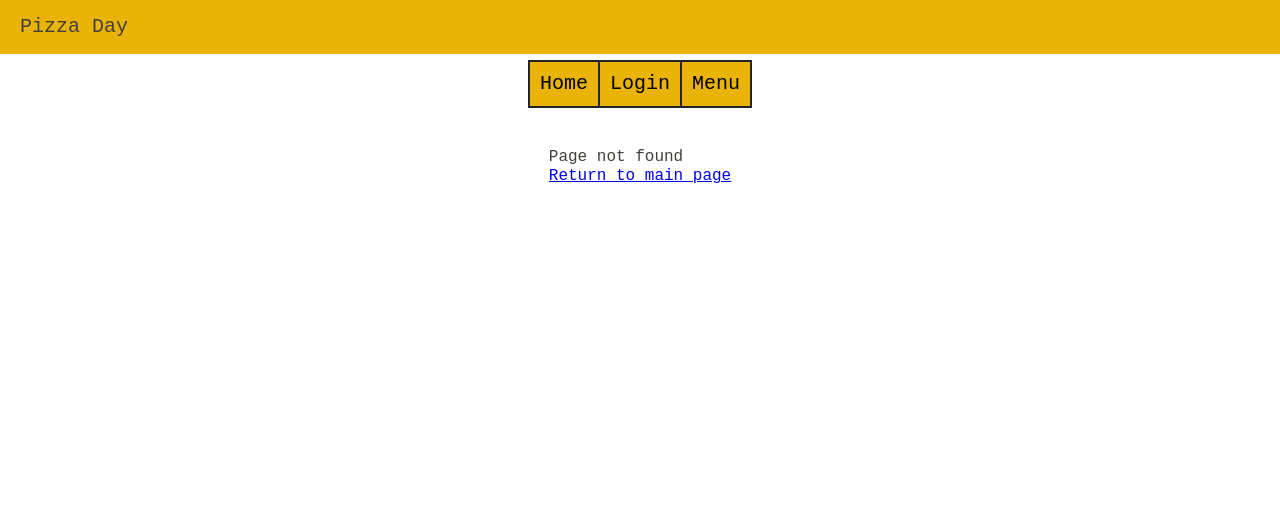
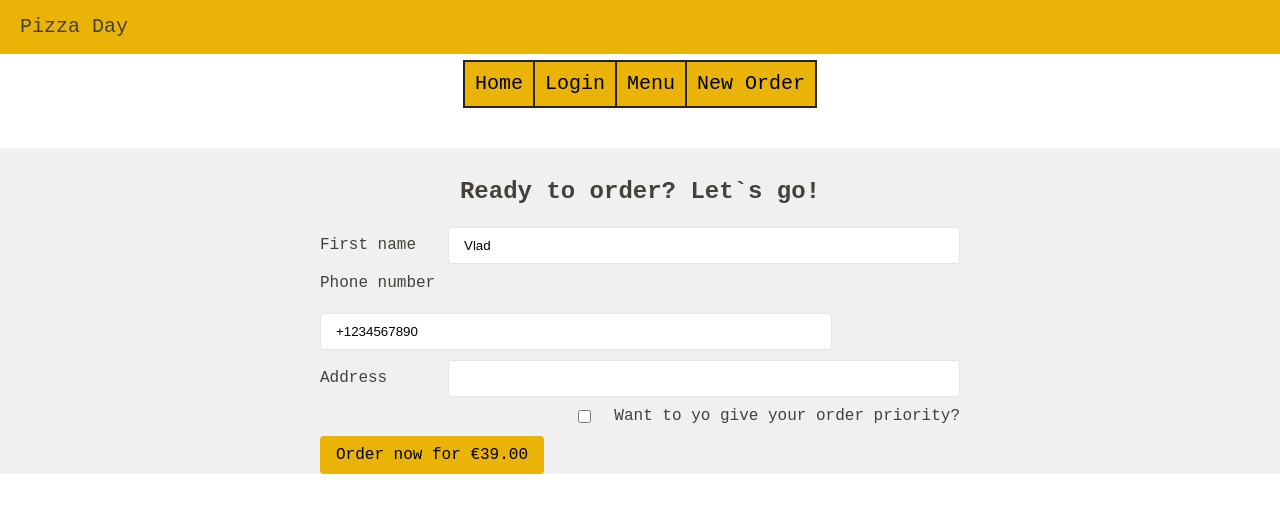
Before and after one commit to Alishta/pizza, a React (Vite) app: page /order/new in a window 1280 px wide. Before the commit this address had no page. Shown: the top 512 px of the page. Built offline with nearby package versions, Linux system fonts and the light colour scheme.

Commit message:
hw_48 order form

```diff
--- a/package.json
+++ b/package.json
@@ -10,9 +10,12 @@
     "preview": "vite preview"
   },
   "dependencies": {
+    "@hookform/resolvers": "^3.3.4",
     "react": "^18.2.0",
     "react-dom": "^18.2.0",
-    "react-router-dom": "^6.22.3"
+    "react-hook-form": "^7.51.2",
+    "react-router-dom": "^6.22.3",
+    "yup": "^1.4.0"
   },
   "devDependencies": {
     "@types/react": "^18.2.64",
--- a/src/App.css
+++ b/src/App.css
@@ -72,7 +72,7 @@ input:focus {
     align-items: center;
     justify-content: space-between;
     background-color: rgb(234, 179, 8);
-  padding: 15px 20px ;
+    padding: 15px 20px;
     z-index: 1;
 }
 
@@ -178,7 +178,7 @@ input:focus {
 
 .pizza__button::before,
 .pizza__button::after {
-  content: "";
+    content: '';
     position: absolute;
     top: -5px;
     bottom: -5px;
@@ -200,3 +200,48 @@ input:focus {
     gap: 20px;
     align-items: center;
 }
+
+/* order form  */
+
+.order {
+    padding-top: 30px;
+    width: 100%;
+    display: flex;
+    flex-direction: column;
+    align-items: center;
+    gap: 20px;
+    background-color: #f0f0f0;
+}
+
+.order__heading {
+    font-size: 24px;
+    font-weight: 700;
+}
+
+.order__form {
+    display: flex;
+    flex-direction: column;
+    gap: 10px;
+    width: 50%;
+}
+
+.order__field {
+    display: flex;
+    flex-direction: row;
+    gap: 20px;
+    justify-content: space-between;
+    align-items: center;
+    flex-wrap: wrap;
+}
+
+input[type='text'] {
+    width: 80%;
+}
+
+.checkbox {
+    display: flex;
+    justify-content: flex-end;
+}
+.order__button {
+    width: 35%;
+}
--- a/src/App.jsx
+++ b/src/App.jsx
@@ -1,30 +1,40 @@
-import { useState } from 'react'
-import './App.css'
-import Header from './components/Header/Header'
-import Menu from './pages/Menu'
-import { Route, Routes, NavLink } from 'react-router-dom'
-import Auth from './pages/Auth'
-import NotFound from './pages/NotFound'
-import Home from './pages/Home'
+import { useState } from 'react';
+import './App.css';
+import Header from './components/Header/Header';
+import Menu from './pages/Menu';
+import { Route, Routes, NavLink } from 'react-router-dom';
+import Auth from './pages/Auth';
+import NotFound from './pages/NotFound';
+import Home from './pages/Home';
+import NewOrder from './pages/NewOrder';
 
 function App() {
-
     return (
-    <div className='wrapper'>
+        <div className="wrapper">
             <Header text="Pizza Day"></Header>
-      <nav className='nav'>
-        <NavLink to='/' className='nav_link'>Home</NavLink>
-        <NavLink to='/auth' className='nav_link'>Login</NavLink>
-        <NavLink to='/menu' className='nav_link'>Menu</NavLink>
+            <nav className="nav">
+                <NavLink to="/" className="nav_link">
+                    Home
+                </NavLink>
+                <NavLink to="/auth" className="nav_link">
+                    Login
+                </NavLink>
+                <NavLink to="/menu" className="nav_link">
+                    Menu
+                </NavLink>
+                <NavLink to="/order/new" className="nav_link">
+                    New Order
+                </NavLink>
             </nav>
             <Routes>
-        <Route path='/' element={<Home />} />
-        <Route path='/auth' element={<Auth />} />
-        <Route path='/menu' element={<Menu />} />
-        <Route path='*' element={<NotFound />} />
+                <Route path="/" element={<Home />} />
+                <Route path="/auth" element={<Auth />} />
+                <Route path="/menu" element={<Menu />} />
+                <Route path="/order/new" element={<NewOrder />} />
+                <Route path="*" element={<NotFound />} />
             </Routes>
         </div>
-  )
+    );
 }
 
-export default App
+export default App;
--- a/src/pages/NewOrder.jsx
+++ b/src/pages/NewOrder.jsx
@@ -1,7 +1,82 @@
-import React from 'react';
+import React, { useState } from 'react';
+import { useForm } from 'react-hook-form';
+import * as yup from 'yup';
+import { yupResolver } from '@hookform/resolvers/yup';
+
+const schema = yup.object().shape({
+    name: yup.string().required('field is required'),
+    number: yup
+        .string()
+        .matches(/^\+(?:[0-9] ?){6,14}[0-9]$/, 'phone number is invalid')
+        .required(),
+    address: yup
+        .string()
+        .min(7)
+        .required('address must be at least 7 characters'),
+});
 
 const NewOrder = () => {
-    return <div></div>;
+    const {
+        register,
+        handleSubmit,
+        formState: { errors },
+        reset,
+    } = useForm({
+        mode: 'onBlur',
+        defaultValues: {
+            name: 'Vlad',
+            number: '+1234567890',
+            address: '',
+            priority: false,
+        },
+        resolver: yupResolver(schema),
+    });
+
+    // console.log(formState);
+
+    const handleFormSubmit = (data) => {
+        console.log(data);
+        reset();
+    };
+
+    return (
+        <div className="order">
+            <h1 className="order__heading">Ready to order? Let`s go!</h1>
+            <form
+                className="order__form"
+                onSubmit={handleSubmit(handleFormSubmit)}
+            >
+                <div className="order__field">
+                    <label htmlFor="name">First name</label>
+                    <input {...register('name')} type="text" id="name" />
+                    {errors.name && <span>{errors.name.message}</span>}
+                </div>
+                <div className="order__field">
+                    <label htmlFor="number">Phone number</label>
+                    <input {...register('number')} type="text" id="number" />
+                    {errors.number && <span>{errors.number.message}</span>}
+                </div>
+                <div className="order__field">
+                    <label htmlFor="address">Address</label>
+                    <input {...register('address')} type="text" id="address" />
+                    {errors.address && <span>{errors.address.message}</span>}
+                </div>
+                <div className="order__field checkbox">
+                    <input
+                        {...register('priority')}
+                        type="checkbox"
+                        id="priority"
+                    />
+                    <label htmlFor="priority">
+                        Want to yo give your order priority?
+                    </label>
+                </div>
+                <button className="order__button" type="submit">
+                    Order now for €39.00
+                </button>
+            </form>
+        </div>
+    );
 };
 
 export default NewOrder;
```
Also changed, not shown: 1 other file (tests, documents, lock files or other folders). Lines whose indentation alone changed are shown as unchanged.
